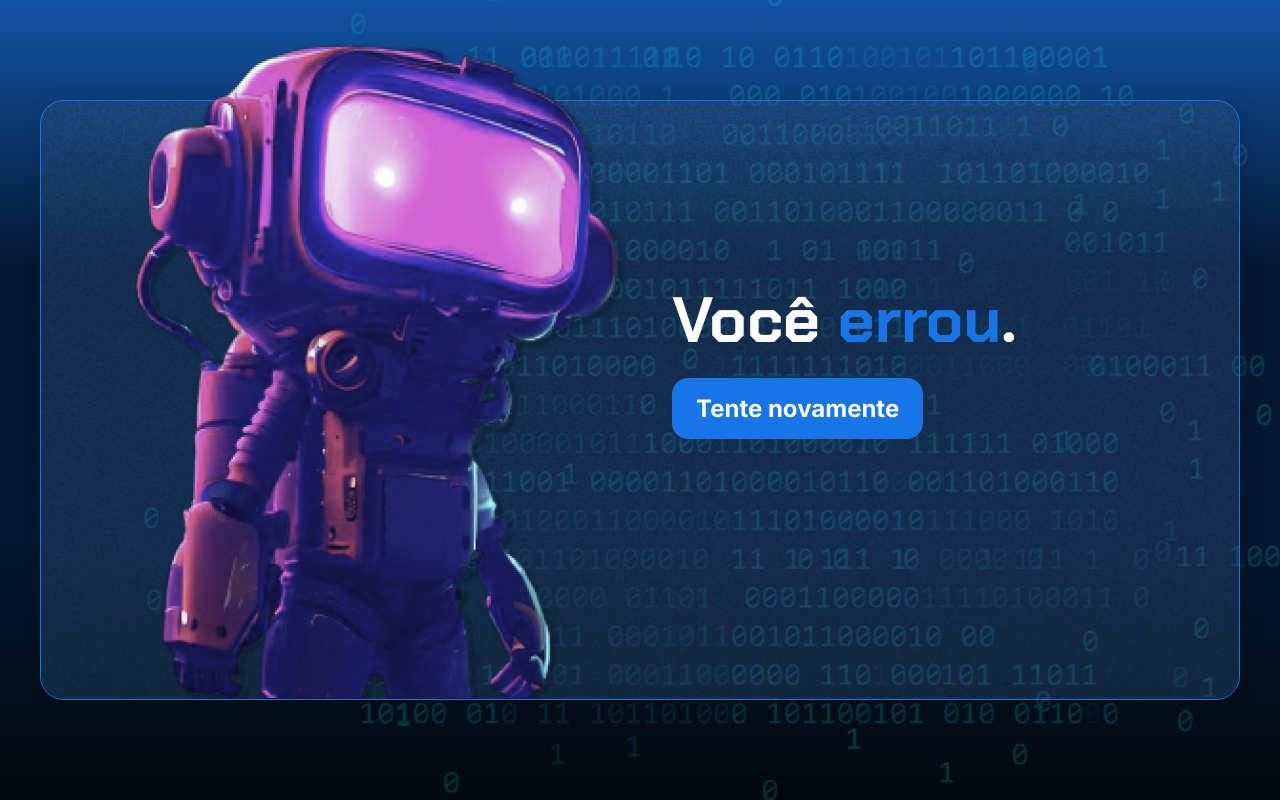
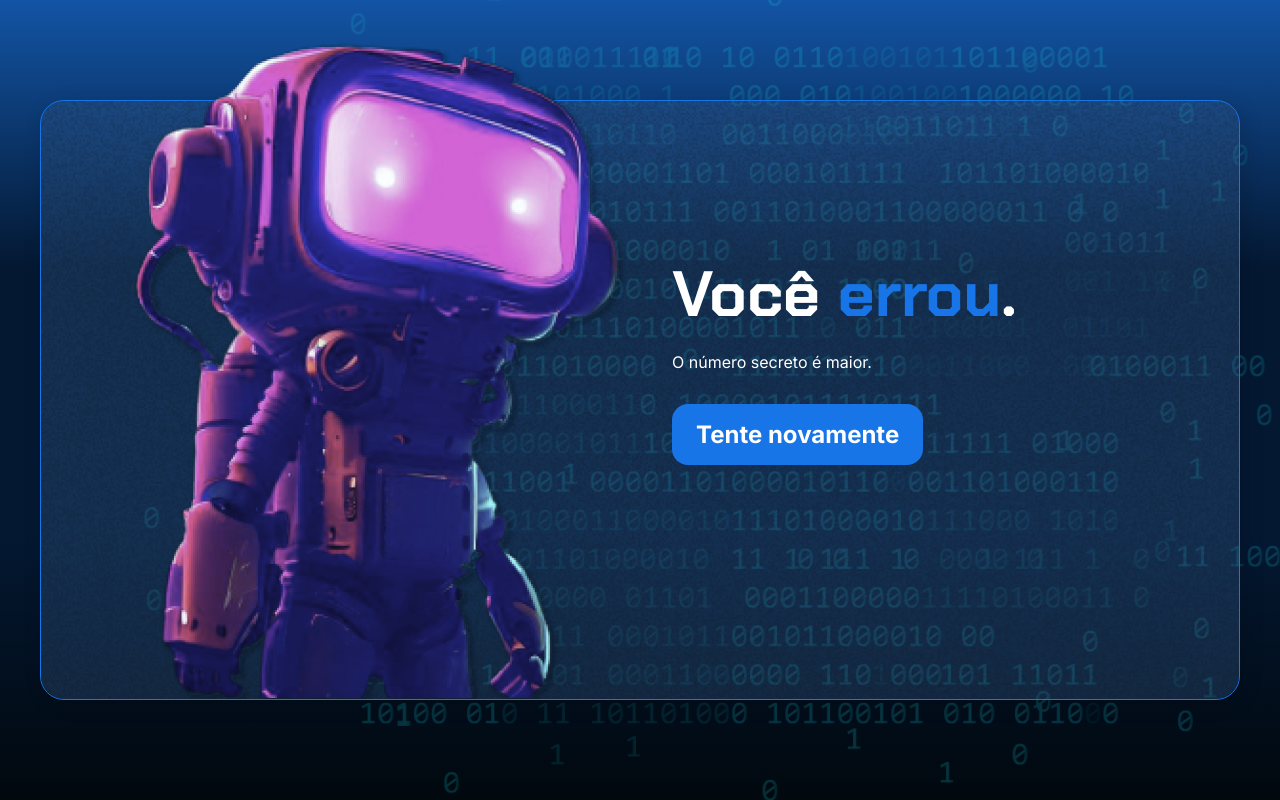
Before and after one commit to nikelyfedechen/numero-secreto-js, a plain HTML site: page index.html in a window 1280 px wide. Both pictures are taken after a click on the button "Descobrir número". Drawn offline with Linux system fonts and the light colour scheme.

Commit message:
feat: adiciona mensagem de dica

```diff
--- a/app.js
+++ b/app.js
@@ -11,13 +11,24 @@ let numeroSecreto = parseInt(Math.random() * numeroMaximo + 1)
 
 const inputNumeroSecretoValue = document.getElementById('input-numero-secreto')
 
+function mensagemDicaNumeroSecreto() {
+    const mensagemDica = document.getElementById('dica-numero-secreto');
+
+    if(inputNumeroSecretoValue.value > numeroSecreto) {
+        mensagemDica.innerHTML = 'O número secreto é menor.';
+    } else {
+        mensagemDica.innerHTML = 'O número secreto é maior.';
+    }
+}
+
 function validaNumeroSecreto() {
     if(inputNumeroSecretoValue.value == numeroSecreto) {
         containerInicio.style.display = 'none';
         containerAcerto.style.display = 'block';
     } else {
+        containerInicio.style.display = 'none';
         containerErro.style.display = 'block'
-        containerInicio.style.display = 'none';
+        mensagemDicaNumeroSecreto()
     }
 }
 
--- a/index.html
+++ b/index.html
@@ -19,13 +19,14 @@
                 <img src="./img/robot.png" alt="robô mergulhador" class="container__imagem-robo" />
                 <div class="container__conteudo-inicio">
                     <h1>Descubra o <span class="container__texto-azul">número secreto</span>!</h1>
-                    <h3>Digite um número de 1 a 500:</h3>
+                    <p>Digite um número de 1 a 500:</p>
                     <input id="input-numero-secreto" type="text" class="input__numero-secreto">
                     <button id="btn-descobrir-numero" class="container__botao">Descobrir número</button>
                 </div>
                 <div class="container__conteudo-errou">
                     <div class="container__texto">
                         <h2>Você <span class="container__texto-azul">errou</span>.</h1>
+                        <p id="dica-numero-secreto" class="container__texto"></p>
                         <button id="btn-tentar-novamente" type="submit" class="container__botao">Tente novamente</button>
                     </div>
                 </div>
```
